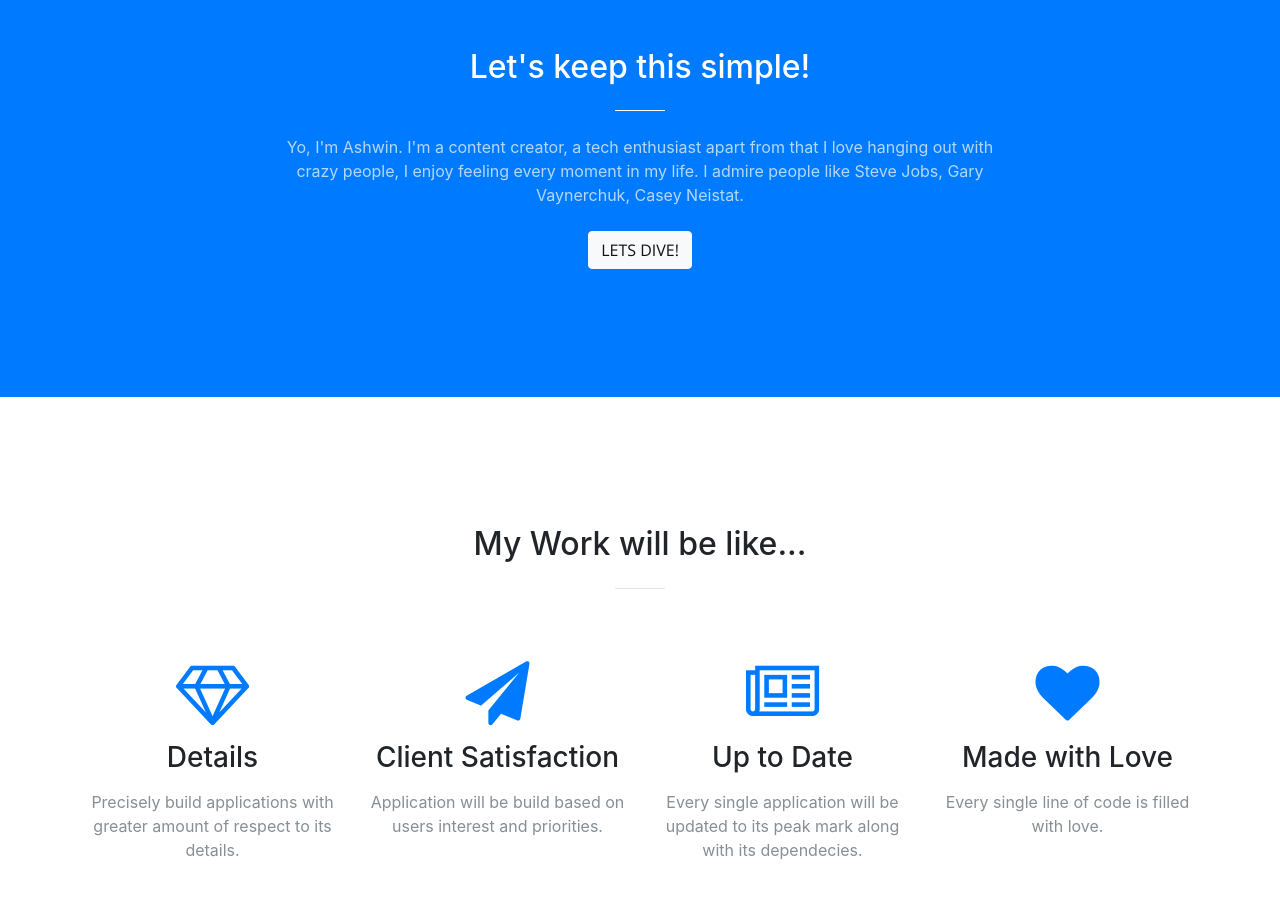
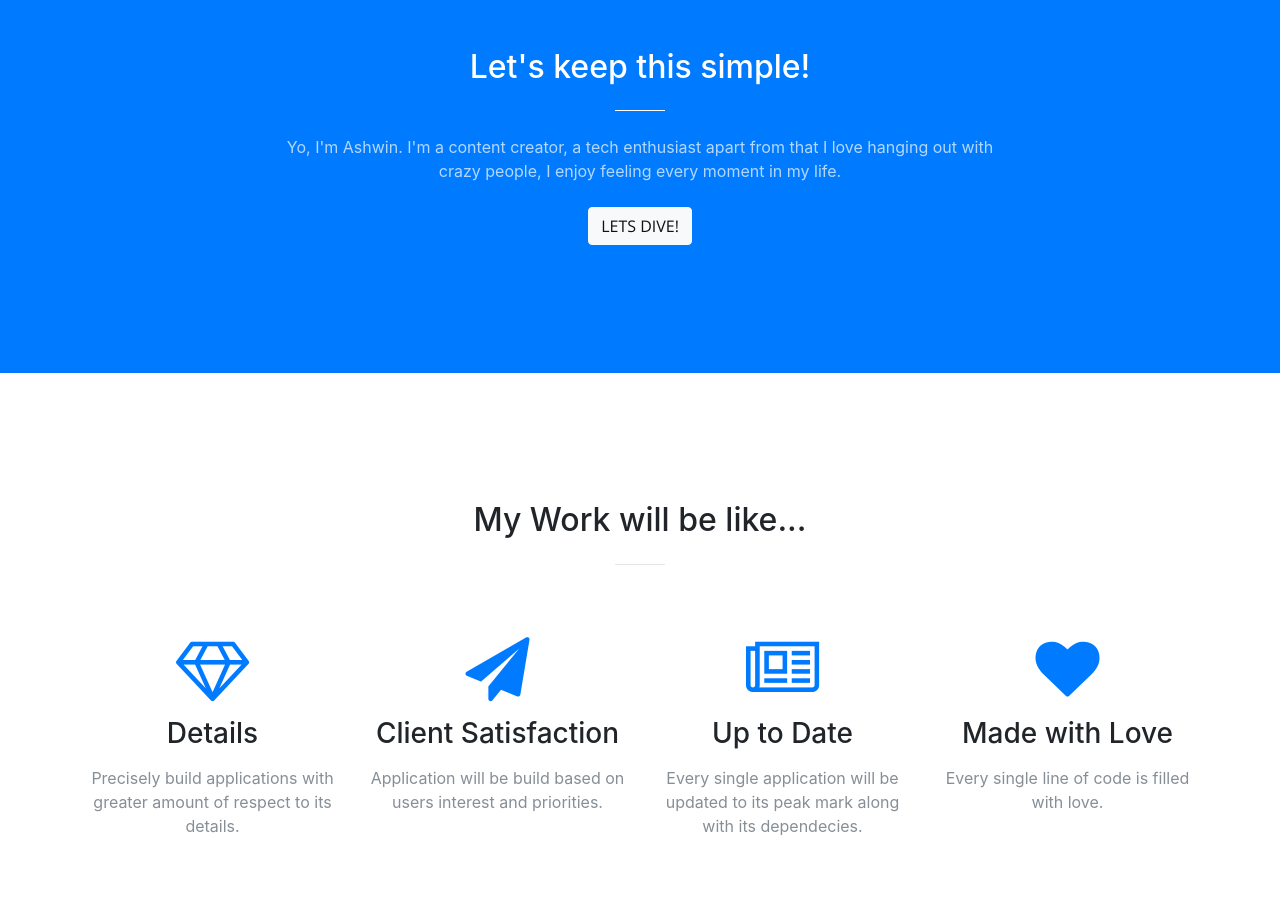
Before and after one commit to Ashwin29/Ashwin29.github.io, a website with bundled scripts: page index.html in a window 1280 px wide. Shown: the part 880-1777 px from the top of the page. Built offline with nearby package versions, Linux system fonts and the light colour scheme.

Commit message:
Verbiage changes

```diff
--- a/index.html
+++ b/index.html
@@ -77,7 +77,7 @@
           <div class="col-lg-8 mx-auto text-center">
             <h2 class="section-heading text-white">Let's keep this simple!</h2>
             <hr class="light my-4">
-            <p class="text-faded mb-4">Yo, I'm Ashwin. I'm a content creator, a tech enthusiast apart from that I love hanging out with crazy people, I enjoy feeling every moment in my life. I admire people like Steve Jobs, Gary Vaynerchuk, Casey Neistat.</p>
+            <p class="text-faded mb-4">Yo, I'm Ashwin. I'm a content creator, a tech enthusiast apart from that I love hanging out with crazy people, I enjoy feeling every moment in my life.</p>
             <a class="btn btn-light btn-xl js-scroll-trigger" href="#services">Lets Dive!</a>
           </div>
         </div>
```
